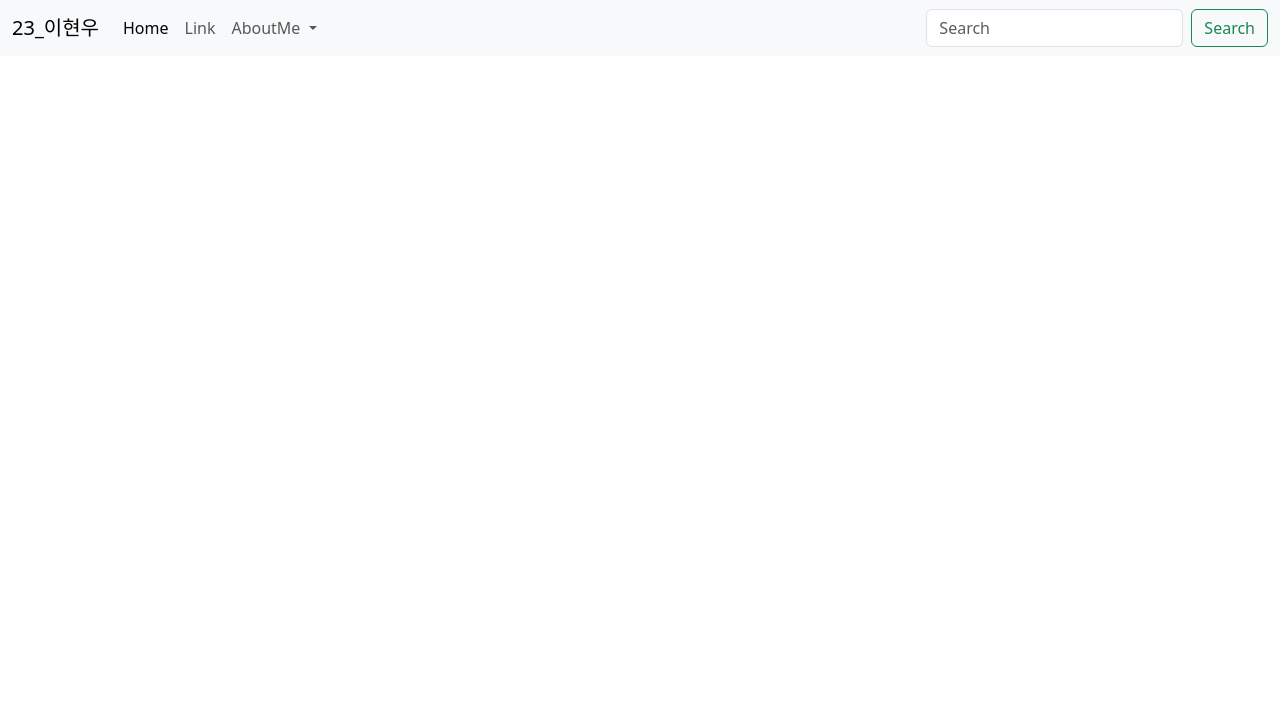
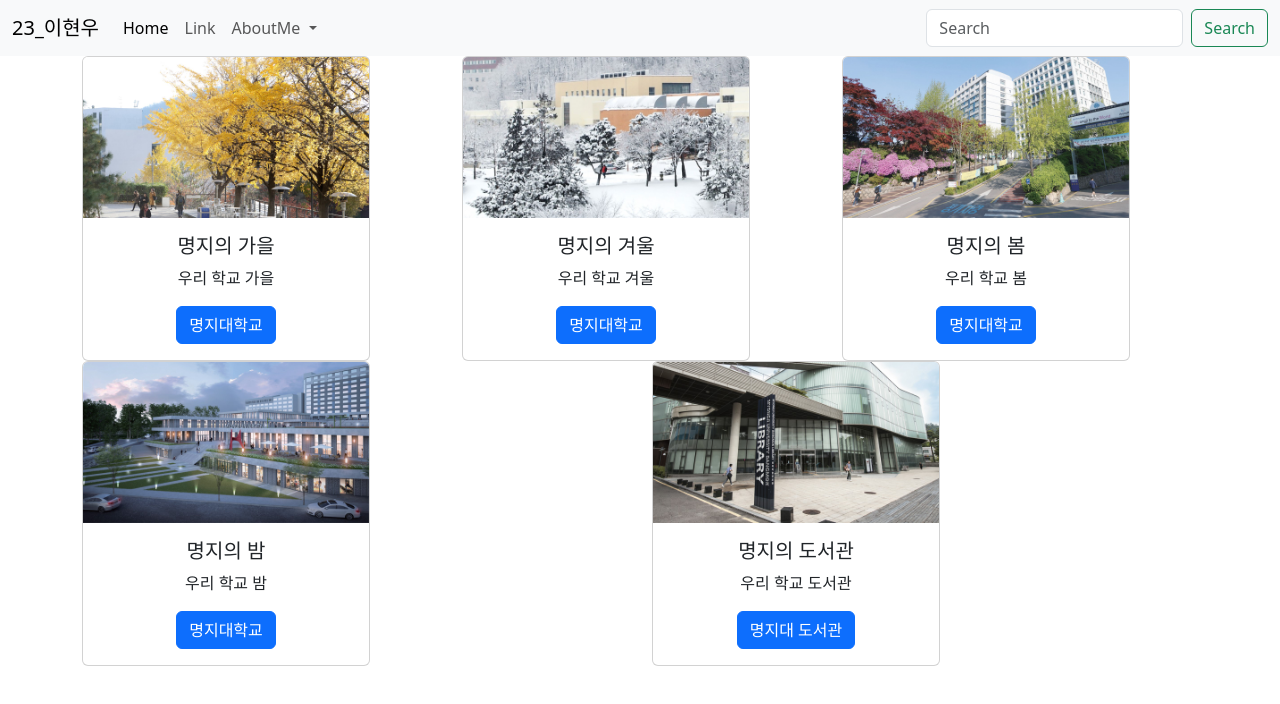
Before and after one commit to arkarchive/web-2024, a plain HTML site: page 23_album.html in a window 1280 px wide. Drawn offline with nearby package versions, Linux system fonts and the light colour scheme.

Commit message:
all update

```diff
--- a/23_album.html
+++ b/23_album.html
@@ -38,6 +38,89 @@
           </div>
         </div>
       </nav>
+
+      <div class="container text-center">
+        <div class="row">
+          <div class="col">
+            <!-- 카드 1 시작 -->
+      <div class="card" style="width: 18rem;">
+        <img src="img/fall.jpg" class="card-img-top" alt="...">
+        <div class="card-body">
+          <center>
+            <h5 class="card-title">명지의 가을</h5>
+          <p class="card-text">우리 학교 가을</p>
+          <a href="https://www.mju.ac.kr/sites/mjukr/intro/intro.html" class="btn btn-primary">명지대학교</a>
+          </center>
+        </div>
+      </div>
+      <!-- 카드 1 끝 -->
+          </div>
+          <div class="col">
+            <!-- 카드 2 시작 -->
+      <div class="card" style="width: 18rem;">
+        <img src="img/snow.jpg" class="card-img-top" alt="...">
+        <div class="card-body">
+          <center>
+            <h5 class="card-title">명지의 겨울</h5>
+          <p class="card-text">우리 학교 겨울</p>
+          <a href="https://www.mju.ac.kr/sites/mjukr/intro/intro.html" class="btn btn-primary">명지대학교</a>
+          </center>
+        </div>
+      </div>
+      <!-- 카드 2 끝 -->
+          </div>
+          <div class="col">
+            <!-- 카드 3 시작 -->
+      <div class="card" style="width: 18rem;">
+        <img src="img/spring.jpg" class="card-img-top" alt="...">
+        <div class="card-body">
+          <center>
+            <h5 class="card-title">명지의 봄</h5>
+          <p class="card-text">우리 학교 봄</p>
+          <a href="https://www.mju.ac.kr/sites/mjukr/intro/intro.html" class="btn btn-primary">명지대학교</a>
+          </center>
+        </div>
+      </div>
+      <!-- 카드 3 끝 -->
+          </div>
+          <div class="col">
+            <!-- 카드 4 시작 -->
+      <div class="card" style="width: 18rem;">
+        <img src="img/night.jpg" class="card-img-top" alt="...">
+        <div class="card-body">
+          <center>
+            <h5 class="card-title">명지의 밤</h5>
+          <p class="card-text">우리 학교 밤</p>
+          <a href="https://www.mju.ac.kr/sites/mjukr/intro/intro.html" class="btn btn-primary">명지대학교</a>
+          </center>
+        </div>
+      </div>
+      <!-- 카드 4 끝 -->
+          </div>
+          <div class="col">
+            <!-- 카드 5 시작 -->
+      <div class="card" style="width: 18rem;">
+        <img src="img/lib.jpg" class="card-img-top" alt="...">
+        <div class="card-body">
+          <center>
+            <h5 class="card-title">명지의 도서관</h5>
+          <p class="card-text">우리 학교 도서관</p>
+          <a href="https://lib.mju.ac.kr/" class="btn btn-primary">명지대 도서관</a>
+          </center>
+        </div>
+      </div>
+      <!-- 카드 5 끝 -->
+          </div>
+        </div>
+      </div>
+
+
+
+
+
+
+
+
     <script src="https://cdn.jsdelivr.net/npm/bootstrap@5.3.3/dist/js/bootstrap.bundle.min.js" integrity="sha384-YvpcrYf0tY3lHB60NNkmXc5s9fDVZLESaAA55NDzOxhy9GkcIdslK1eN7N6jIeHz" crossorigin="anonymous"></script>
   </body>
 </html>
```
Also changed, not shown: 23_im.html (+54 -0 lines).
